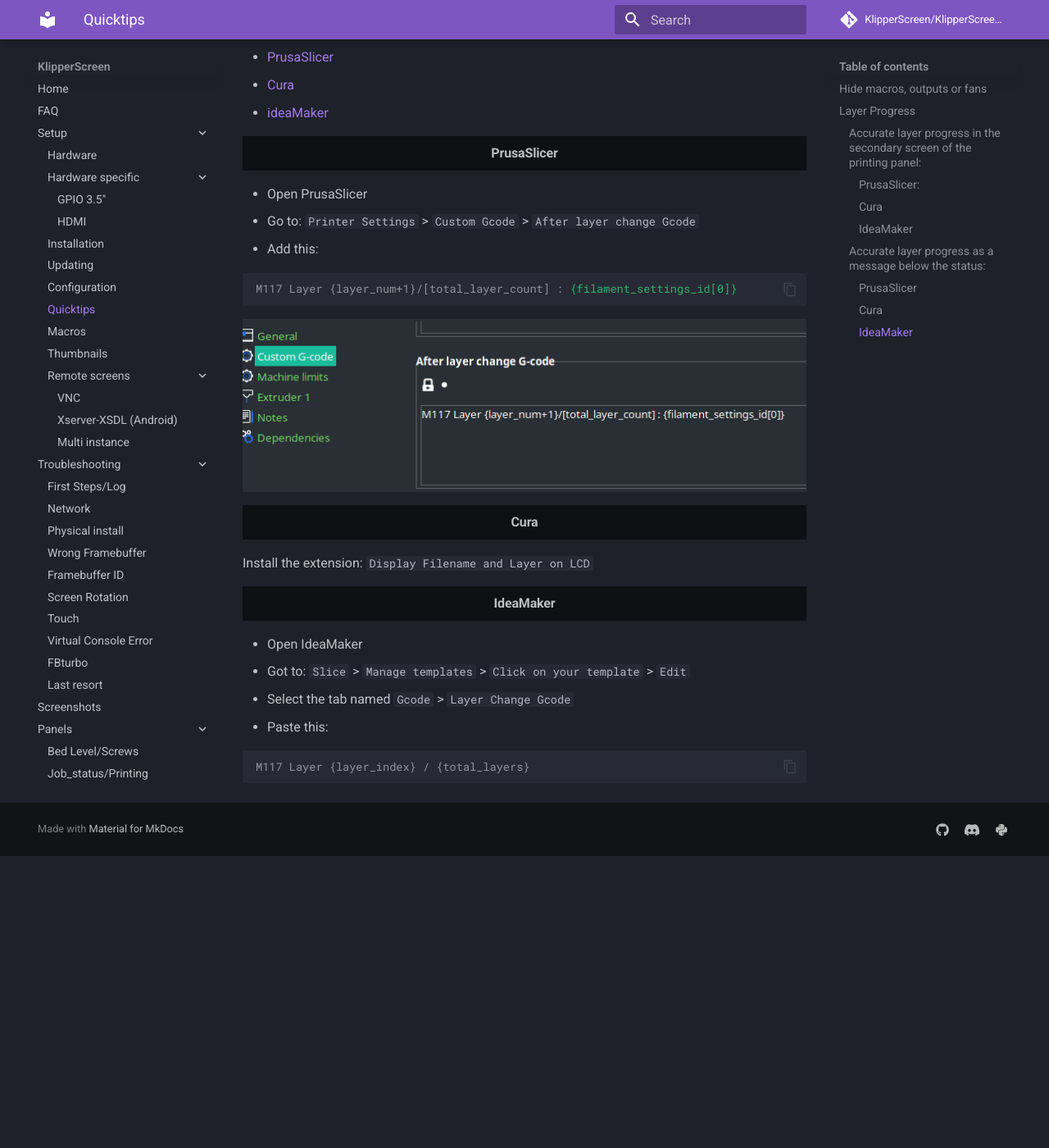
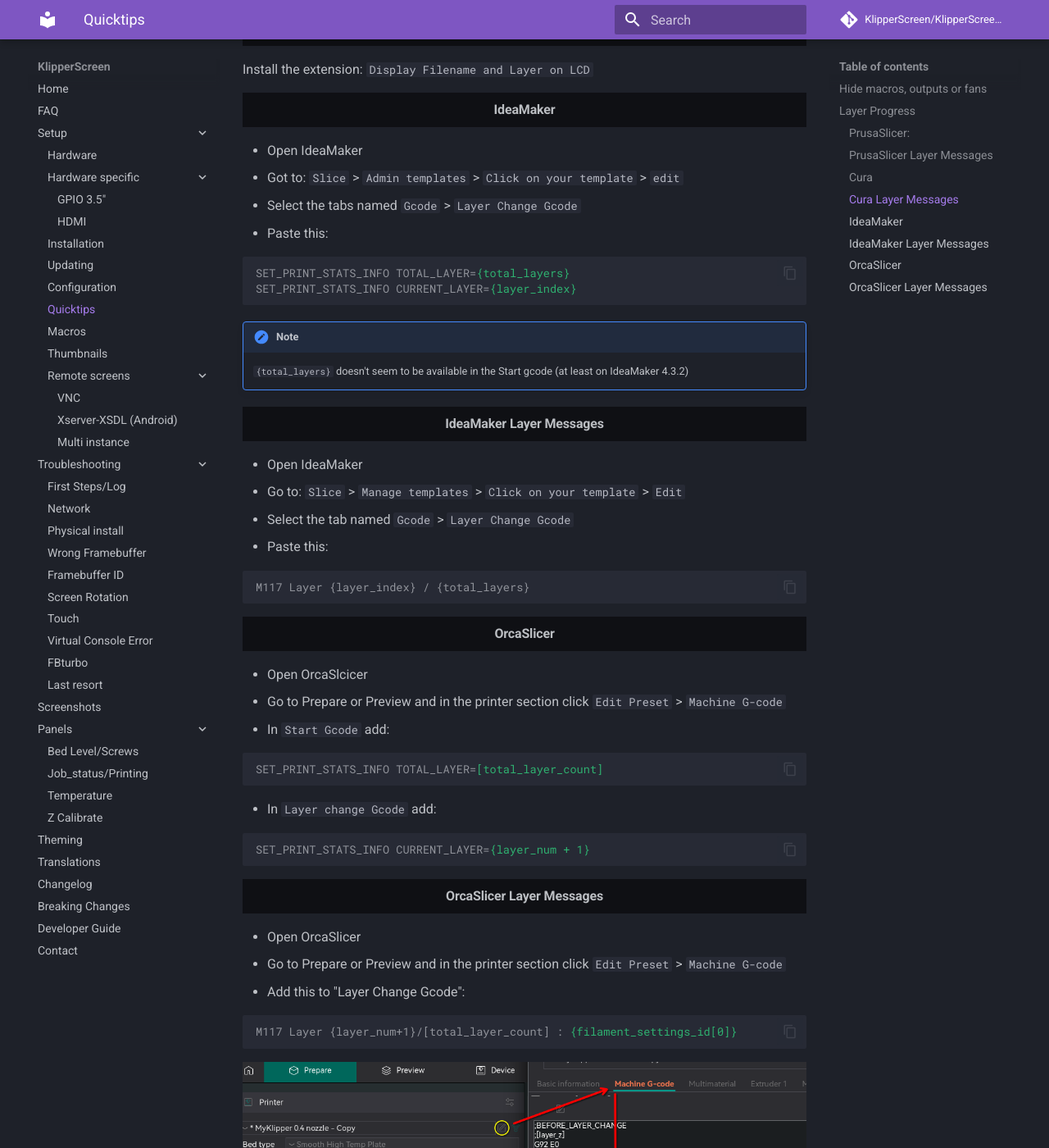
Before and after one commit to Guilouz/KlipperScreen-Flsun-S1, an MkDocs documentation site: the page built from docs/Quicktips.md, in a window 1280 px wide and 1400 px high, scrolled down 2782 px. Shown: the whole window at 82% size. Built offline with MkDocs 1.6.1 and Material for MkDocs 9.7.7, drawn with Linux system fonts in a browser that asks for light colours; comment, search, counter and statistics services are not loaded; before the commit the page ends 3825 px from its top, so only the background shows below that; some of the changed text lies outside the part shown.

Commit message:
chore: docs updates

````diff
--- a/docs/Quicktips.md
+++ b/docs/Quicktips.md
@@ -20,11 +20,11 @@
 
 ## Layer Progress
 
-### Accurate layer progress in the secondary screen of the printing panel:
 
-* [PrusaSlicer](#prusaslicer_1)
-* [Cura](#cura_1)
-* [ideaMaker](#ideamaker_1)
+* [PrusaSlicer](#prusaslicer)
+* [Cura](#cura)
+* [ideaMaker](#ideamaker)
+* [OrcaSlicer](#orcaslicer)
 
 Follow this steps to provide the current layer in the printing information.
 
@@ -44,6 +44,18 @@
 ```ini
 SET_PRINT_STATS_INFO CURRENT_LAYER={layer_num + 1}
 ```
+
+#### PrusaSlicer Layer Messages
+
+* Open PrusaSlicer
+* Go to: `Printer Settings` > `Custom Gcode` > `After layer change Gcode`
+* Add this:
+
+```ini
+M117 Layer {layer_num+1}/[total_layer_count] : {filament_settings_id[0]}
+```
+
+![Layer_progress](img/quicktips/PS_SS_Layer_progress.png)
 
 
 #### Cura
@@ -88,6 +100,10 @@
 
 After this, any new file sliced in Cura will tell Klipper how to handle the layer values
 
+#### Cura Layer Messages
+
+Install the extension: `Display Filename and Layer on LCD`
+
 
 #### IdeaMaker
 
@@ -105,36 +121,42 @@
     `{total_layers}` doesn't seem to be available in the Start gcode (at least on IdeaMaker 4.3.2)
 
 
-### Accurate layer progress as a message below the status:
-
-* [PrusaSlicer](#prusaslicer)
-* [Cura](#cura)
-* [ideaMaker](#ideamaker)
-
-#### PrusaSlicer
-
-* Open PrusaSlicer
-* Go to: `Printer Settings` > `Custom Gcode` > `After layer change Gcode`
-* Add this:
-
-```ini
-M117 Layer {layer_num+1}/[total_layer_count] : {filament_settings_id[0]}
-```
-
-![Layer_progress](img/quicktips/PS_SS_Layer_progress.png)
-
-#### Cura
-
-Install the extension: `Display Filename and Layer on LCD`
-
-
-#### IdeaMaker
+#### IdeaMaker Layer Messages
 
 * Open IdeaMaker
-* Got to: `Slice` > `Manage templates` > `Click on your template` > `Edit`
+* Go to: `Slice` > `Manage templates` > `Click on your template` > `Edit`
 * Select the tab named `Gcode` > `Layer Change Gcode`
 * Paste this:
 
 ```ini
 M117 Layer {layer_index} / {total_layers}
 ```
+
+
+#### OrcaSlicer
+
+* Open OrcaSlcicer
+* Go to Prepare or Preview and in the printer section click `Edit Preset` > `Machine G-code`
+* In `Start Gcode` add:
+
+```ini
+SET_PRINT_STATS_INFO TOTAL_LAYER=[total_layer_count]
+```
+
+* In `Layer change Gcode` add:
+
+```ini
+SET_PRINT_STATS_INFO CURRENT_LAYER={layer_num + 1}
+```
+
+#### OrcaSlicer Layer Messages
+
+* Open OrcaSlicer
+* Go to Prepare or Preview and in the printer section click `Edit Preset` > `Machine G-code`
+* Add this to "Layer Change Gcode":
+
+```ini
+M117 Layer {layer_num+1}/[total_layer_count] : {filament_settings_id[0]}
+```
+
+![Layer_progress](img/quicktips/OrcaSlicer-progress.png)
````
Also changed, not shown: docs/Developers.md (+2 -0 lines), docs/img/quicktips/OrcaSlicer-progress.png (added).
